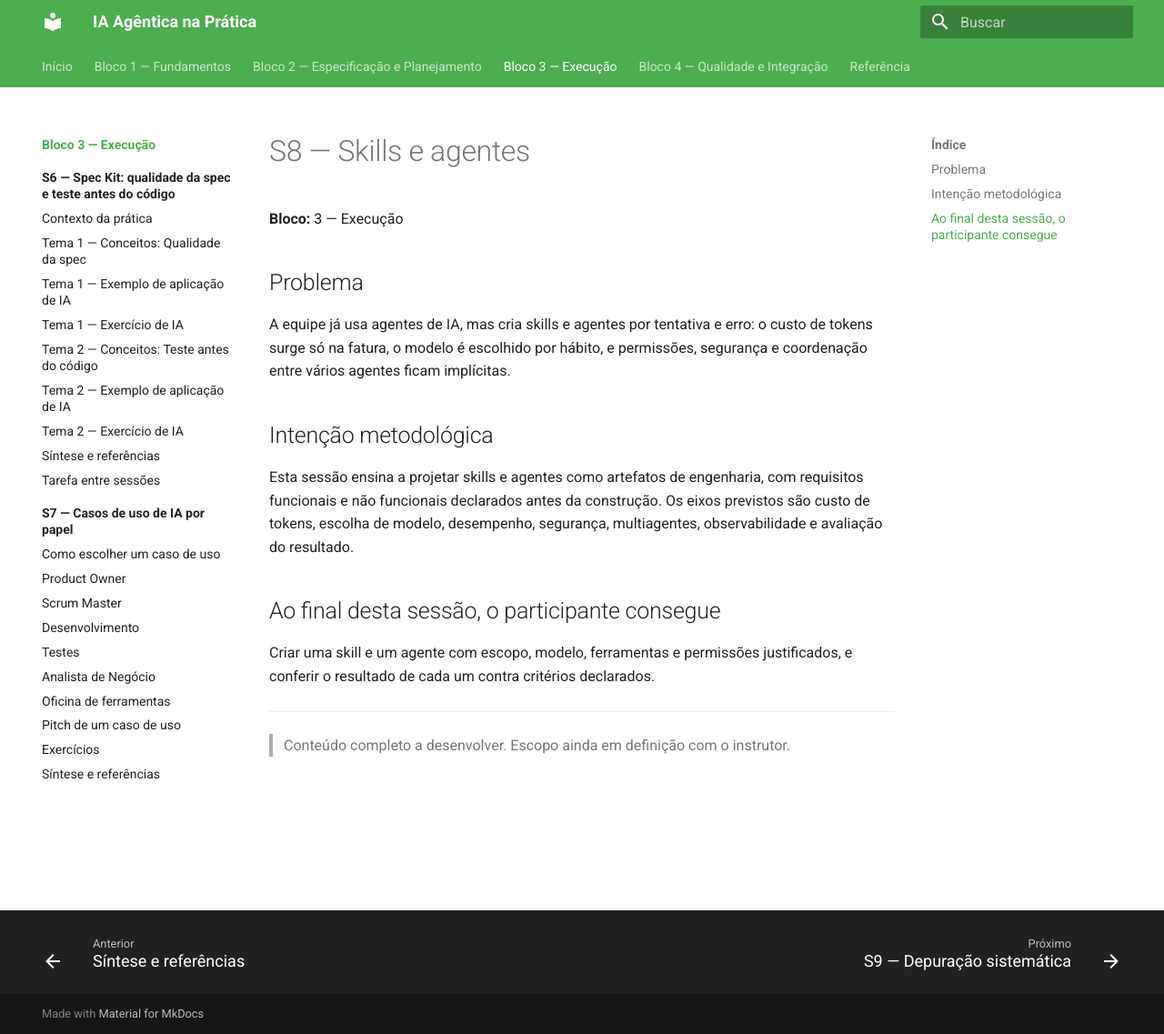
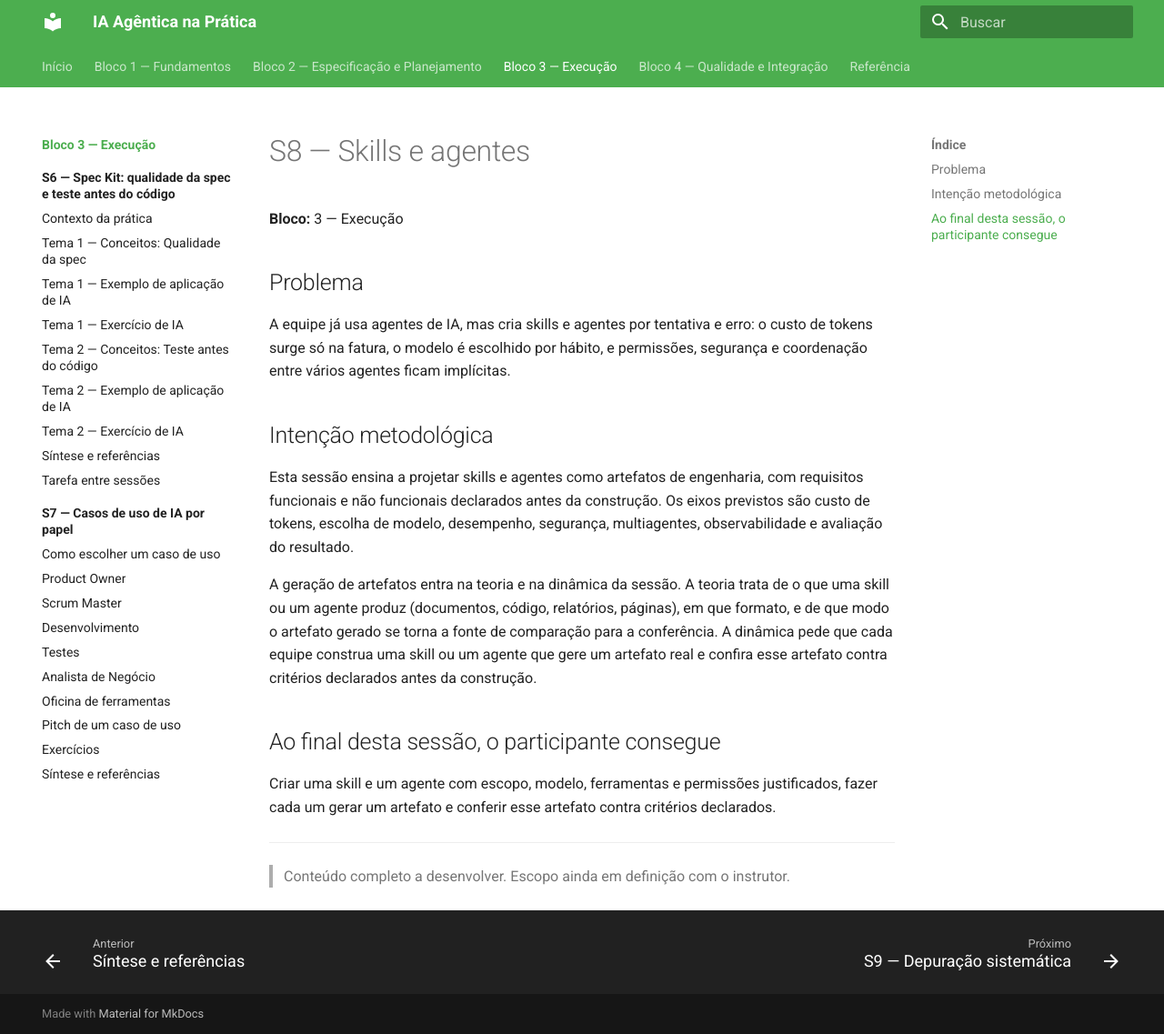
Before and after one commit to arkhibr/workshops-ia-agentica, an MkDocs documentation site: the page built from docs/sessao-08-skills-e-agentes/index.md, in a window 1280 px wide and 1137 px high. Shown: the whole window at 91% size. Built offline with MkDocs 1.6.1 and Material for MkDocs 9.7.7, drawn with Linux system fonts in a browser that asks for light colours.

Commit message:
docs: inclui a geração de artefatos na teoria e na dinâmica da Sessão 8
Co-Authored-By: Claude Sonnet 5.5 <noreply@anthropic.com>

```diff
--- a/docs/sessao-08-skills-e-agentes/index.md
+++ b/docs/sessao-08-skills-e-agentes/index.md
@@ -10,9 +10,11 @@ A equipe já usa agentes de IA, mas cria skills e agentes por tentativa e erro:
 
 Esta sessão ensina a projetar skills e agentes como artefatos de engenharia, com requisitos funcionais e não funcionais declarados antes da construção. Os eixos previstos são custo de tokens, escolha de modelo, desempenho, segurança, multiagentes, observabilidade e avaliação do resultado.
 
+A geração de artefatos entra na teoria e na dinâmica da sessão. A teoria trata de o que uma skill ou um agente produz (documentos, código, relatórios, páginas), em que formato, e de que modo o artefato gerado se torna a fonte de comparação para a conferência. A dinâmica pede que cada equipe construa uma skill ou um agente que gere um artefato real e confira esse artefato contra critérios declarados antes da construção.
+
 ## Ao final desta sessão, o participante consegue
 
-Criar uma skill e um agente com escopo, modelo, ferramentas e permissões justificados, e conferir o resultado de cada um contra critérios declarados.
+Criar uma skill e um agente com escopo, modelo, ferramentas e permissões justificados, fazer cada um gerar um artefato e conferir esse artefato contra critérios declarados.
 
 ---
 
```
